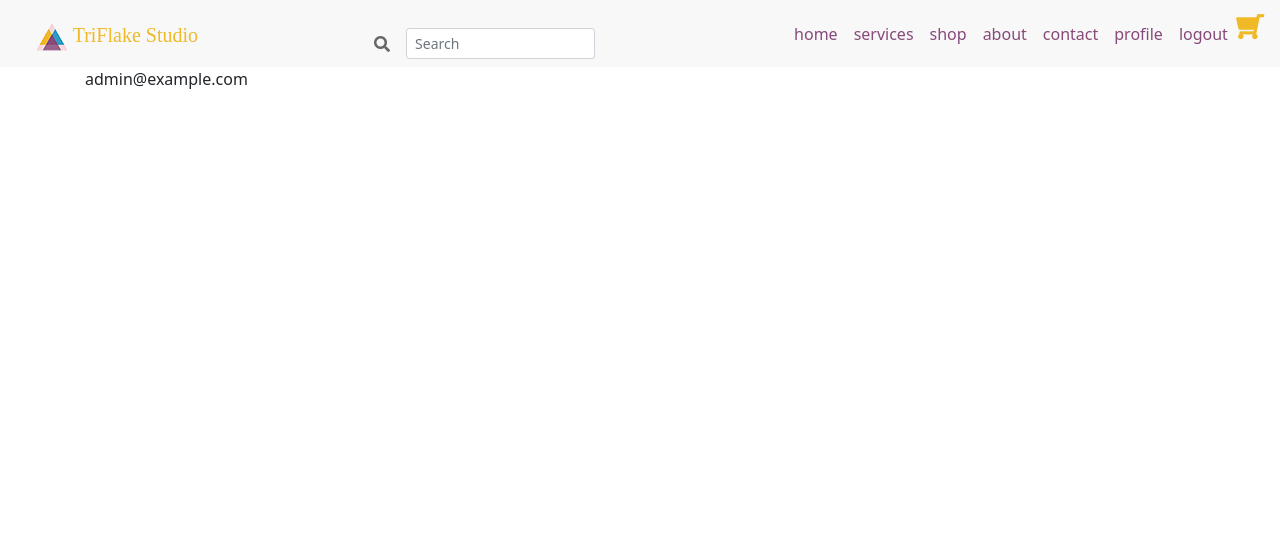
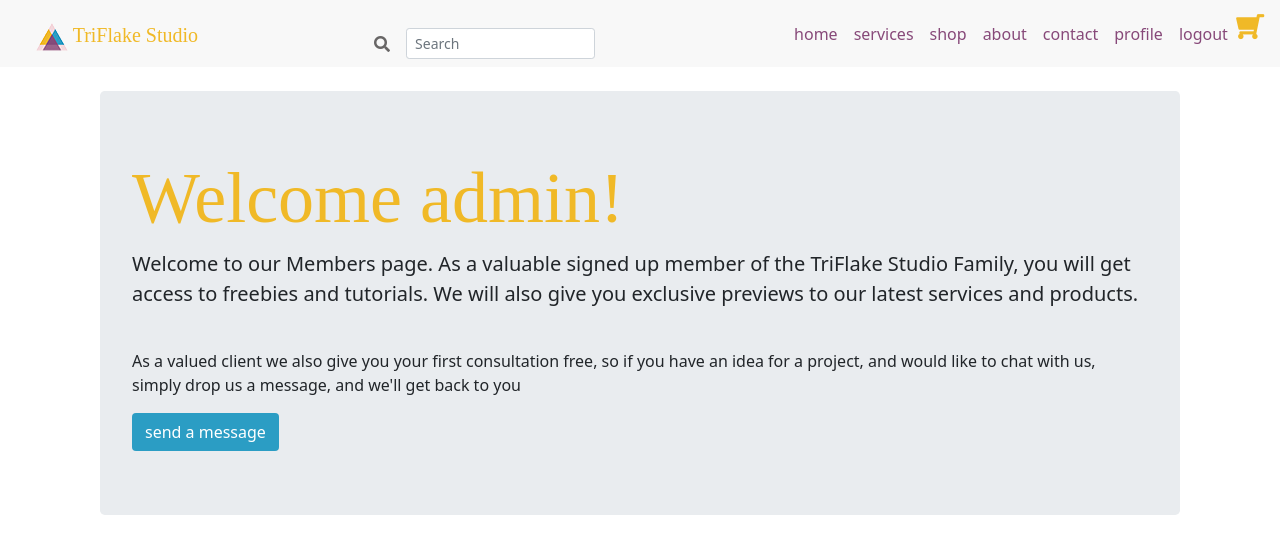
Before and after one commit to OrlaBr/triflake-studios, a Django app: page /accounts/profile/ in a window 1280 px wide. Shown: the top 554 px of the page. Run offline with Django 3.2, Linux system fonts and the light colour scheme; a user stored in the database is signed in; data comes from the database, SQL or seed files in the repository; both versions use the stored data as it was after the commit; some libraries are stand-ins or nearby versions.

Commit message:
Create user profile page

```diff
--- a/accounts/templates/profile.html
+++ b/accounts/templates/profile.html
@@ -1,10 +1,24 @@
 {% extends 'base.html' %}
+{% load bootstrap_tags %}
+{% block page_title %}{{ user }}'s Page{% endblock %}
 
-{% block page_title %}{{ user }}'s Profile{% endblock %}
-
-{% block page_heading %}{{ user }}'s Profile{% endblock %}
 
 {% block content %}
-    <p>{{ profile.email }}</p>
+
+  <!-- profile page -->
+<div class="container">
+
+    <!-- Jumbotron Header -->
+    <header class="jumbotron my-4">
+      <h2 class="display-3 userHeading"> Welcome {{ profile }}!</h2>
+      <p class="lead">Welcome to our Members page. As a valuable signed up member of the TriFlake Studio Family, you will get access to freebies and tutorials. We will also give you exclusive previews to our latest services and products.</p>
+      <br>
+      <p>As a valued client we also give you your first consultation free, so if you have an idea for a project, and would like to chat with us, simply drop us a message, and we'll get back to you </p>
+      <a href="#" class="btn btn-default">send a message</a>
+    </header>
+
+
+  <!-- end profile page -->
+
 
 {% endblock %}
--- a/static/css/custom.css
+++ b/static/css/custom.css
@@ -111,6 +111,7 @@ caption p {
     min-height: 40px;
 }
 
+
 /***footer**/
 footer {
     margin-top: 40px;
@@ -175,3 +176,10 @@ form {
     color: rgb(104, 102, 102);
     padding-top: 20px;
 }
+
+/***User Page**/
+
+.userHeading {
+    color: #f0b927;
+    font-family: 'Abhaya Libre', serif;
+}
--- a/templates/base.html
+++ b/templates/base.html
@@ -30,6 +30,7 @@
 	<!---- endjs----->
 </head>
 <!---- body--------------------------------->
+
 <body>
 	<!----Navbar----->
 	<section id="navbar">
@@ -39,7 +40,8 @@
                 <span class="navbar-toggler-icon"></span>
             </button>
 				<div class="collapse navbar-collapse" id="navbarSupportedContent">
-                                  <form class="form-inline active-cyan-3 active-cyan-4 ml-auto" action="{% url 'search' %}" method="get">
+					<form class="form-inline active-cyan-3 active-cyan-4 ml-auto" action="{% url 'search' %}"
+						method="get">
 						<i class="fas fa-search" aria-hidden="true"></i>
 						<input class="form-control form-control-sm ml-3 w-75" type="text" placeholder="Search" name="q"
 	            aria-label="Search">
```
Also changed, not shown: db.sqlite3. Lines whose indentation alone changed are shown as unchanged.
